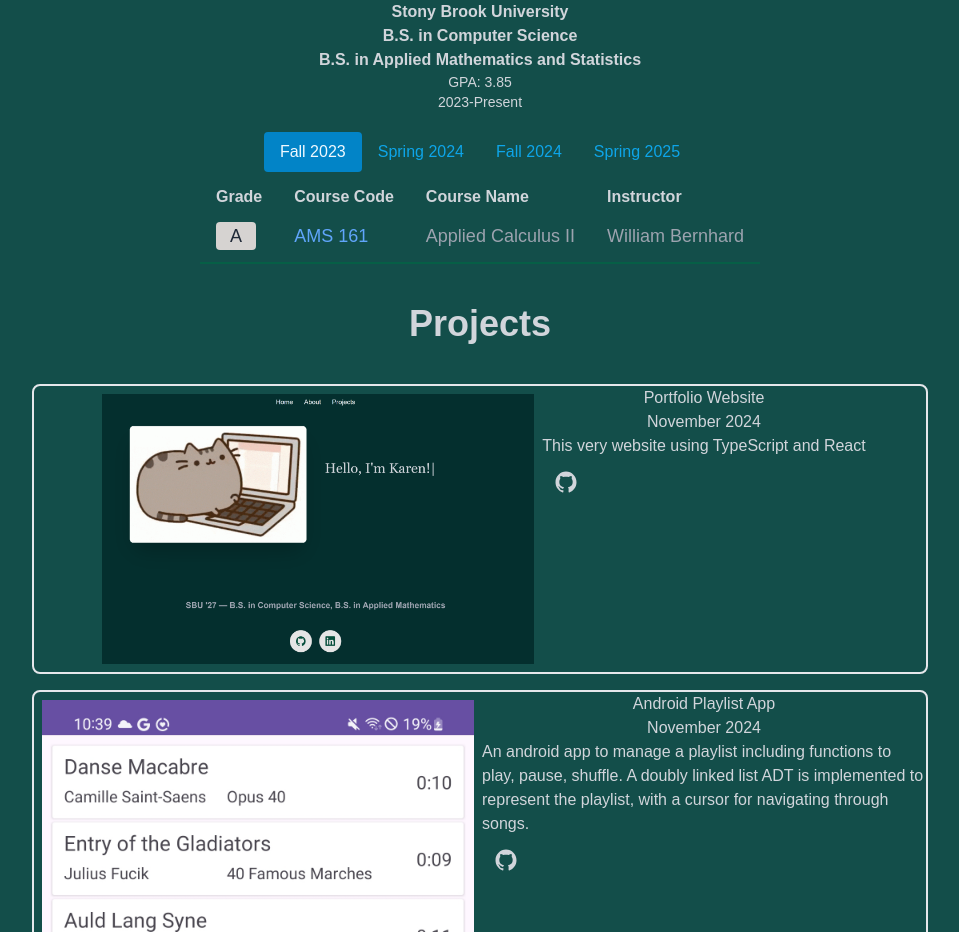
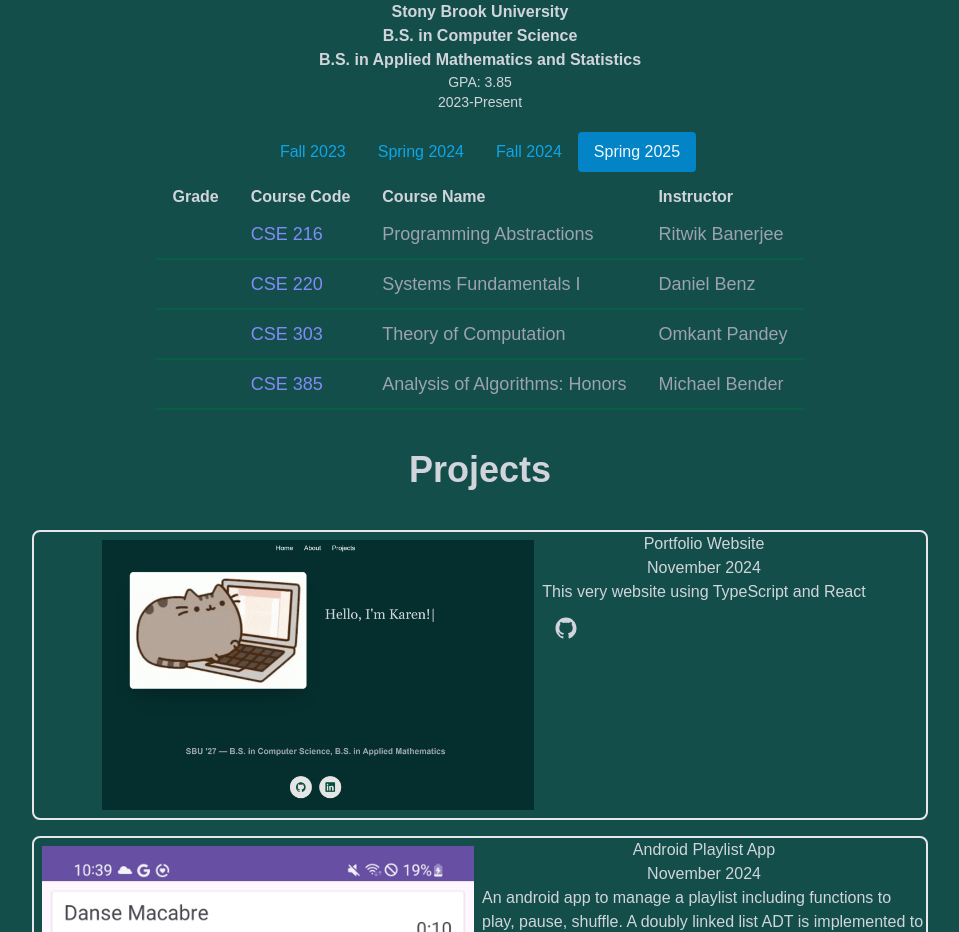
Before and after one commit to karzhao/karen-zhao, a Next.js app: page / in a window 1280 px wide. Shown: the part 1540-2472 px from the top of the page, without its empty margins (160-1119 px from the left). Built offline with nearby package versions, Linux system fonts and the light colour scheme.

Commit message:
update class + make sem tab start at most recent

```diff
--- a/app/Education/SemesterData.tsx
+++ b/app/Education/SemesterData.tsx
@@ -90,6 +90,12 @@
                 grade: " "
             },
             {
+                courseCode: "CSE 303",
+                courseName: "Theory of Computation",
+                instructor: "Omkant Pandey",
+                grade: " "
+            },
+            {
                 courseCode: "CSE 385",
                 courseName: "Analysis of Algorithms: Honors",
                 instructor: "Michael Bender",
--- a/app/Education/index.tsx
+++ b/app/Education/index.tsx
@@ -3,7 +3,7 @@
 import { semesters } from "./SemesterData";
 
 const Education = () => {
-  const [activeSemester, setActiveSemester] = useState(semesters[0].name);
+  const [activeSemester, setActiveSemester] = useState(semesters[semesters.length - 1].name);
 
   const activeSemesterClasses = semesters.find(
     (semester) => semester.name === activeSemester
```
